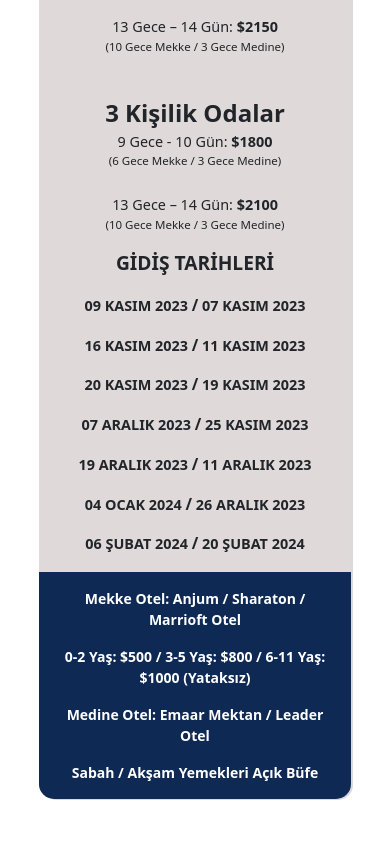
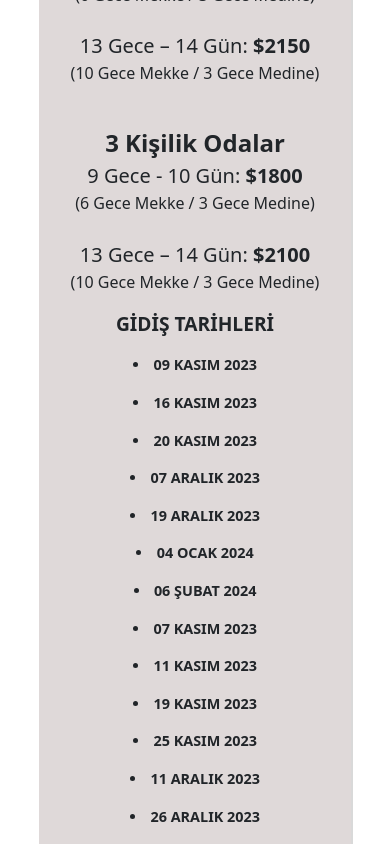
Before and after one commit to erenyusufduran/birey-tour, a React (Vite) app: page /lux-umre in a window 390 px wide. Shown: the part 960-1804 px from the top of the page. Built offline with nearby package versions, Linux system fonts and the light colour scheme.

Commit message:
tour card more responsive

```diff
--- a/src/components/TourCard2.jsx
+++ b/src/components/TourCard2.jsx
@@ -26,15 +26,15 @@ const StyledImg = styled.img`
     width: 25em;
   }
 
-  @media screen and (min-width: 1600px) and (max-width: 1799px) {
+  @media screen and (min-width: 1600px) and (max-width: 1800px) {
     width: 22em;
   }
 
-  @media screen and (min-width: 1500px) and (max-width: 1599px) {
+  @media screen and (min-width: 1500px) and (max-width: 1600px) {
     width: 20em;
   }
 
-  @media screen and (min-width: 1401px) and (max-width: 1499px) {
+  @media screen and (min-width: 1400px) and (max-width: 1500px) {
     width: 18em;
   }
 
@@ -68,6 +68,11 @@ const StyledSectionMini = styled.p`
 const StyledH7 = styled(StyledMini)`
   font-size: 1.1rem;
   margin-bottom: 5px;
+
+  @media screen and (max-width: 1240px) and (min-width: 1200px) {
+    font-size: 1rem;
+  }
+
   @media screen and (max-width: 1200px) {
     font-size: 1.5rem;
     margin-top: 1em;
@@ -77,8 +82,11 @@ const StyledH7 = styled(StyledMini)`
 
 const StyledDates = styled.p`
   font-size: 12px;
-  text-align: center;
   font-size: 0.85em;
+
+  @media screen and (max-width: 1420px) and (min-width: 1200px) {
+    font-size: 12px !important;
+  }
 
   @media screen and (max-width: 1200px) {
     font-size: 1rem !important;
@@ -92,7 +100,16 @@ const StyledDates = styled.p`
 `;
 
 const StyledRoomsNights = styled(StyledDates)`
-  font-size: 20px;
+  font-size: 20px !important;
+  text-align: center;
+
+  @media screen and (max-width: 1440px) and (min-width: 1240px) {
+    font-size: 18px !important;
+  }
+
+  @media screen and (max-width: 1240px) and (min-width: 1200px) {
+    font-size: 15px !important;
+  }
 
   @media screen and (max-width: 1200px) {
     display: flex;
@@ -168,6 +185,21 @@ const StyledProgramsCol = styled(StyledCol)`
   }
 `;
 
+const DatesRow = styled.div`
+  display: flex;
+
+  @media screen and (min-width: 1440px) {
+    margin-left: 0.6em;
+  }
+
+  @media screen and (max-width: 1440px) and (min-width: 1200px) {
+    margin-left: 0.6em;
+  }
+
+  @media screen and (max-width: 1200px) {
+  }
+`;
+
 const TourCard2 = ({ tourCard }) => {
   const {
     id,
@@ -184,7 +216,6 @@ const TourCard2 = ({ tourCard }) => {
   } = tourCard;
 
   const dateLength = dates.entries.length;
-  const datesRowCount = Math.ceil(dateLength / 2);
 
   return (
     <StyledCardCont className="text-center mt-5" style={{ backgroundColor: '#dfd9d9' }}>
@@ -210,7 +241,7 @@ const TourCard2 = ({ tourCard }) => {
             <StyledCols className="col-lg-12 col-xl-6 col-xxl-6" style={{ margin: 'auto 0' }}>
               <StyledRow className="row text-center">
                 <StyledProgramsCol className="col-xl-3 col-xxl-3">
-                  <StyledH7>Gün Sayıları</StyledH7>
+                  <StyledH7 type="gun">Gün Sayıları</StyledH7>
                   <StyledHR
                     className="d-inline-block mx-auto mt-0"
                     style={{ width: '40px', backgroundColor: '#333', height: '2px' }}
@@ -348,28 +379,27 @@ const TourCard2 = ({ tourCard }) => {
             <StyledCols className="col-lg-12 col-xl-3 col-xxl-3  my-auto">
               <div>
                 <StyledH6 className="mb-3 text-uppercase fw-bold">GİDİŞ TARİHLERİ</StyledH6>
+                <DatesRow className="row">
                   {dates.entries.map((entry, i) => {
                     if (dateLength <= 5) {
                       return (
                         <StyledDates style={{ fontSize: '.9em' }} key={i}>
+                          <li>
                             <span className="fw-bold">{entry}</span>
+                          </li>
                         </StyledDates>
                       );
                     } else {
-                    if (i === datesRowCount) null;
-                    if (i < datesRowCount)
                       return (
-                        <StyledDates style={{ fontSize: '.9em' }} key={i}>
+                        <StyledDates className="col-xl-6 col-lg-12" style={{ fontSize: '.9em' }} key={i}>
+                          <li>
                             <span className="fw-bold">{entry} </span>
-                          {dates.entries[i + datesRowCount] && (
-                            <span className="fw-bold">
-                              <span style={{ fontSize: '1.1em' }}>/</span> {dates.entries[i + datesRowCount]}
-                            </span>
-                          )}
+                          </li>
                         </StyledDates>
                       );
                     }
                   })}
+                </DatesRow>
               </div>
             </StyledCols>
           </div>
```
Lines whose indentation alone changed are shown as unchanged.
